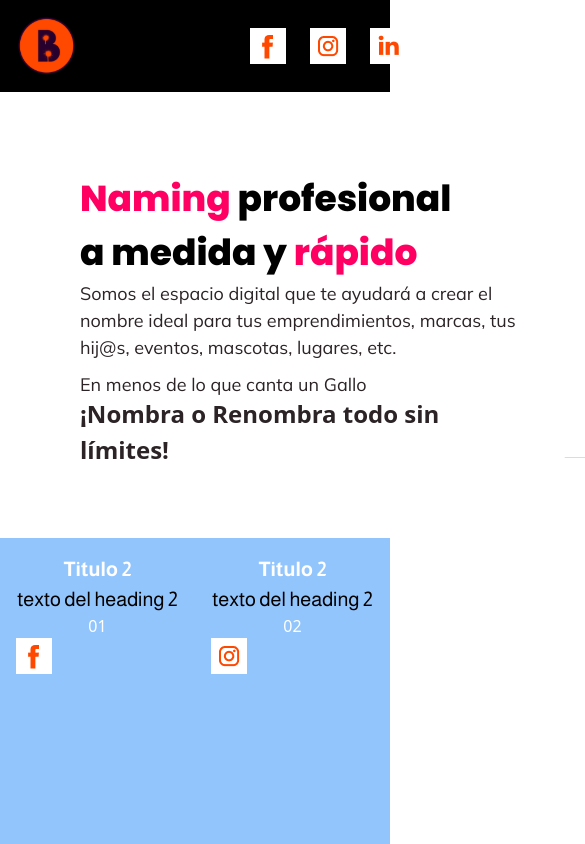
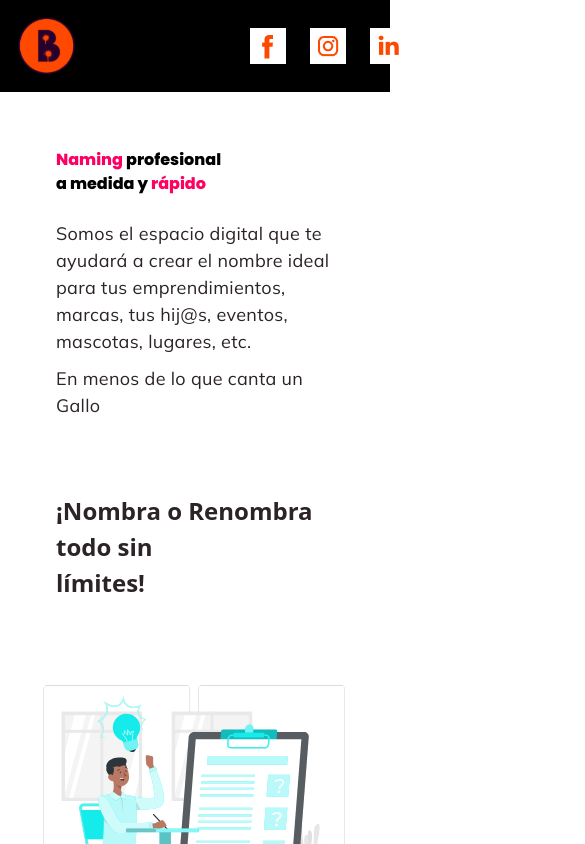
Before and after one commit to DavidCondoriAguilar/Ciclos-Bazh, a React (Vite) app: page / in a window 390 px wide. Shown: the top 844 px of the page, 585 px wide, since content can reach past the window. Built offline with nearby package versions, Linux system fonts and the light colour scheme.

Commit message:
modo-responsive

```diff
--- a/src/home/FirstSection.jsx
+++ b/src/home/FirstSection.jsx
@@ -2,26 +2,28 @@ import reading from "./../../public/images/Group-240.svg";
 
 export default function FirstSection() {
   return (
-    <section className="grid grid-cols-2 gap-4 p-4 w-[1112px] h-[446.06px]">
-      <article className="col-span-1 col-sm-span-1  p-16">
-        <h3 className="font-poppins font-extrabold text-[36px] letter-spacing-[0.3px] ">
+    <section className="grid grid-cols-1 sm:grid-cols-2 gap-4 p-4 w-[auto] h-[auto]">
+
+      <article className="col-span-1 col-sm-span-1  p-10 p-sm-5">
+        <h3 className="first-section-h3 sm:text-[24px]">
           <span className="text-[#FF0062]">Naming </span>profesional <br /> a
           medida y <span className="text-[#FF0062]">rápido</span>
         </h3>
-        <div className="w-[455.92px] h-[116px]">
-        <p className="text-[#2b2326]  text-[18px] font-mulish ">
+        <div className="w-[auto] h-[auto] text-[18px] font-mulish font-[400] text-[#2b2326] tracking-[0.3px] py-[24px] ">
+        <p className=" sm:text-[#a55398] ">
           Somos el espacio digital que te ayudará a crear el nombre ideal para
           tus emprendimientos, marcas, tus hij@s, eventos, mascotas, lugares,
           etc.
         </p>
-        <p className="text-[#2b2326] text-[18px] font-mulish py-[10px]">
+        <p className="py-[10px] ">
           En menos de lo que canta un Gallo
         </p>
         </div>
-        <h4 className="text-[#2B2326] text-[24px] font-extrabold line-height-normal w-[422px]">
+        <h4 className="text-[#2B2326] text-[24px] font-extrabold line-height-normal w-[auto] py-[28px] mt-[12px] sm-hidden">
           ¡Nombra o Renombra todo sin <br /> límites!
         </h4>
       </article>
+
       <article className="col-span-1 col-sm-span-1">
         <img src={reading} alt="Imagen" />
       </article>
--- a/src/index.css
+++ b/src/index.css
@@ -20,6 +20,9 @@
   .textFooter{
     @apply text-[#fff] font-nunito text-right text-[16px] font-bold leading-[24px]
   }
+  .first-section-h3 {
+    @apply font-poppins font-extrabold xl:text-[36px] sm:text-[25px] sm:text-[27px]
+  }
 }
 @layer utilities {
   /*Clases
```
